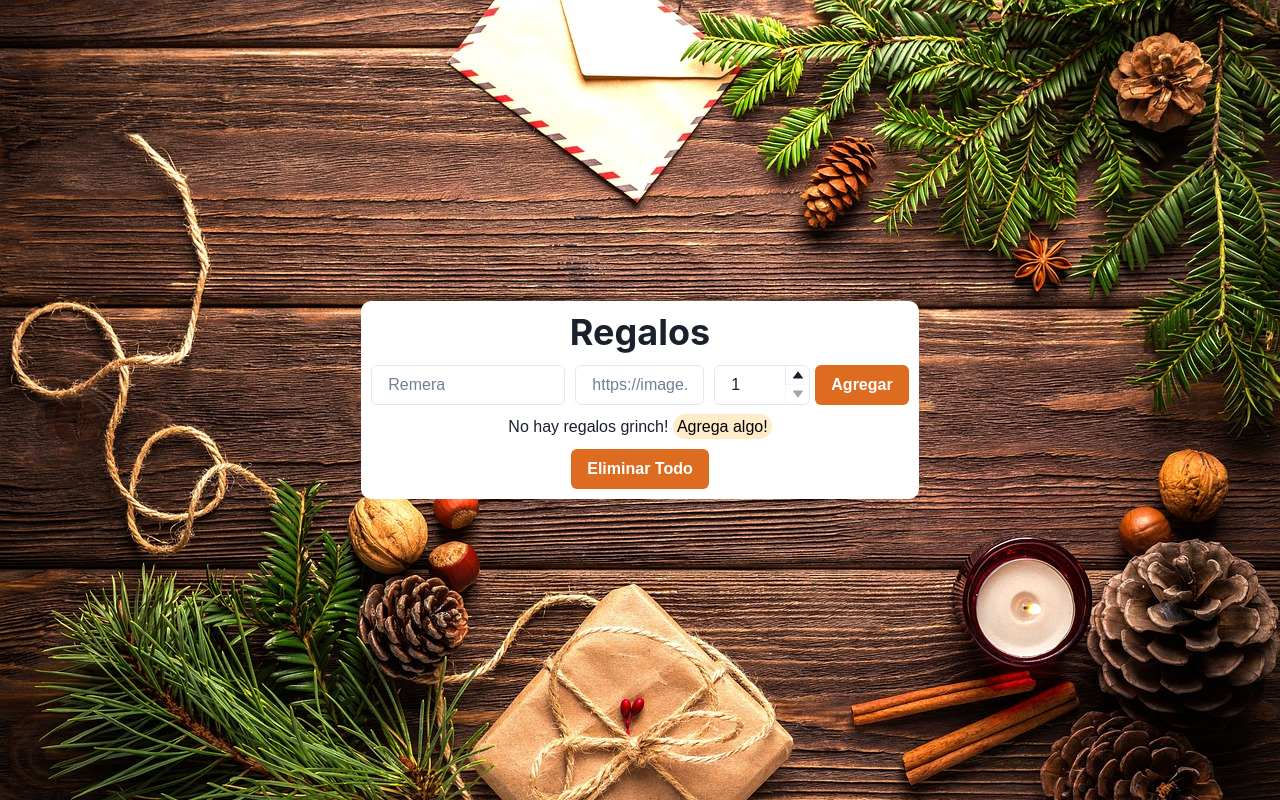
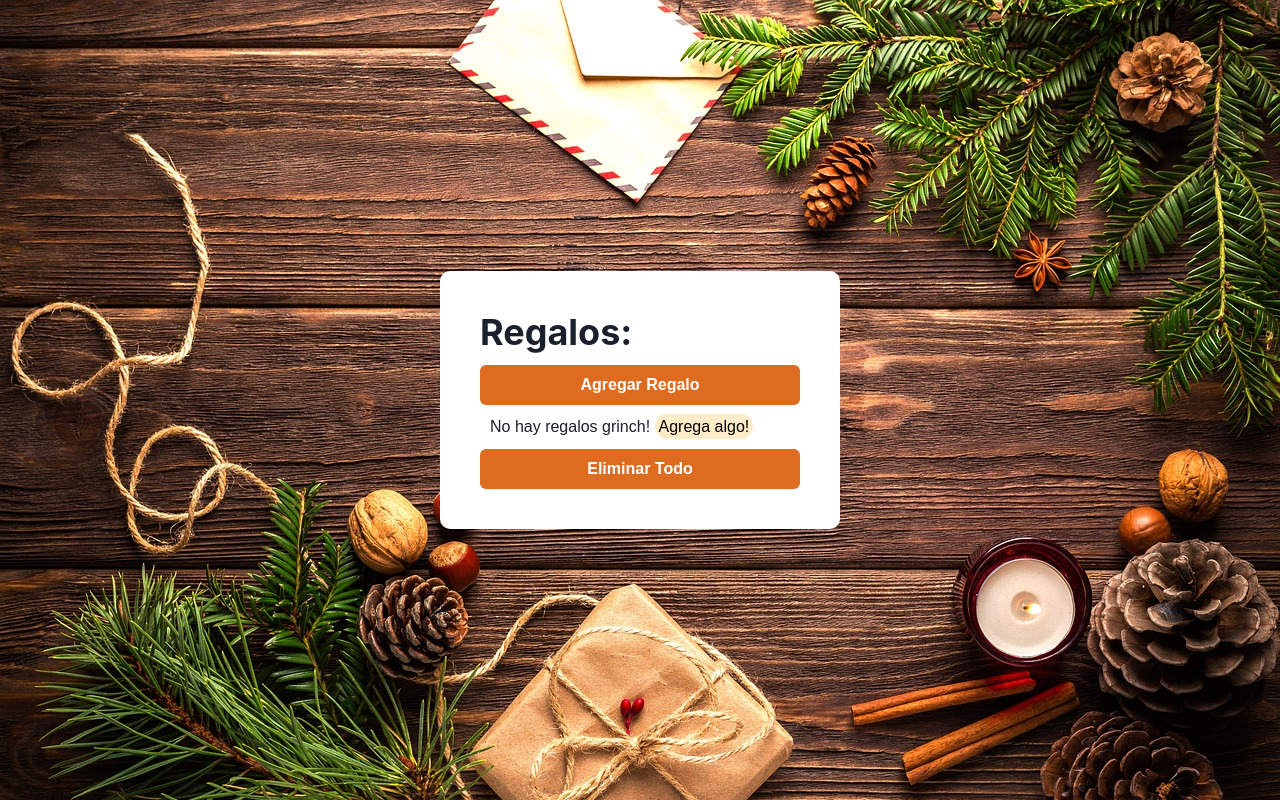
Before and after one commit to matisal10/gift-list, a React (Vite) app: page / in a window 1280 px wide. Built offline with nearby package versions, Linux system fonts and the light colour scheme.

Commit message:
add modal form and input receiver

```diff
--- a/src/App.tsx
+++ b/src/App.tsx
@@ -1,11 +1,21 @@
 import { useEffect, useState } from 'react'
 import './index.css'
-import { Button } from '@chakra-ui/react'
+import { Button, useDisclosure } from '@chakra-ui/react'
 import { Input } from '@chakra-ui/react'
 import { Heading } from '@chakra-ui/react'
 import { Highlight } from '@chakra-ui/react'
 import { NumberInput, NumberInputField, NumberInputStepper, NumberIncrementStepper, NumberDecrementStepper } from '@chakra-ui/react'
 import { Image } from '@chakra-ui/react'
+import {
+  Modal,
+  ModalOverlay,
+  ModalContent,
+  ModalHeader,
+  ModalFooter,
+  ModalBody,
+  ModalCloseButton,
+} from '@chakra-ui/react'
+import { Text } from '@chakra-ui/react'
 
 function App() {
   const initialItems = () => {
@@ -23,8 +33,9 @@ function App() {
   const [gift, setGift] = useState("");
   const [quantity, setQuantity] = useState(1);
   const [link, setLink] = useState('');
+  const [receiver, setReceiver] = useState('');
   const [error, setError] = useState('');
-
+  const { isOpen, onOpen, onClose } = useDisclosure()
 
   useEffect(() => {
     if (items.length != 0) {
@@ -57,12 +68,14 @@ function App() {
         setLink('')
         setGift("");
         setQuantity(1);
+        setReceiver('')
         setError("");
       } else {
-        const newItem = { gift: gift, link: link, quantity: quantity };
+        const newItem = { gift: gift, link: link, quantity: quantity, receiver: receiver };
         setItems([...items, newItem]);
         setGift("");
         setLink('')
+        setReceiver('')
         setQuantity(1);
         setError("");
       }
@@ -74,21 +87,30 @@ function App() {
     <>
       <div className="App">
         <div className='container'>
-          <Heading as='h1' size='xl' noOfLines={1}>Regalos</Heading>
-          <form style={{ paddingTop: '10px', display: 'flex' }}>
-            <Input style={{ marginRight: '10px' }} htmlSize={15} width='auto' type="text" value={gift}
+            <Heading as='h1' size='xl' noOfLines={1}>Regalos:</Heading>
+            <Button onClick={onOpen} style={{ marginTop: '10px' }} colorScheme='orange'>Agregar Regalo</Button>
+            <Modal isOpen={isOpen} onClose={onClose}>
+              <ModalOverlay />
+              <ModalContent>
+                <ModalCloseButton />
+                <ModalBody>
+                  <form className='form'>
+                    <Input style={{ marginBottom: '10px' }} htmlSize={15} width='auto' type="text" value={gift}
                       placeholder='Remera'
                       onChange={(e) => setGift(e.target.value)} />
-            <Input style={{ marginRight: '10px' }} htmlSize={8} width='auto' type="text" value={link}
+                    <Input style={{ marginBottom: '10px' }} htmlSize={15} width='auto' type="text" value={link}
                       placeholder='https://image...'
                       onChange={(e) => setLink(e.target.value)} />
-            <NumberInput size='md' maxW={24} defaultValue={quantity} min={1} onChange={(_, value) => setQuantity(value)}>
+                    <NumberInput size='md' style={{ marginBottom: '10px' }} maxW='200px' defaultValue={quantity} min={1} onChange={(_, value) => setQuantity(value)}>
                       <NumberInputField />
                       <NumberInputStepper>
                         <NumberIncrementStepper />
                         <NumberDecrementStepper />
                       </NumberInputStepper>
                     </NumberInput>
+                    <Input style={{ marginBottom: '10px' }} htmlSize={15} width='auto' type="text" value={receiver}
+                      placeholder='Destinatario'
+                      onChange={(e) => setReceiver(e.target.value)} />
                     <Button colorScheme='orange' style={{ marginLeft: '5px' }} onClick={addGift}>Agregar</Button>
                   </form>
                   {error && (
@@ -101,6 +123,9 @@ function App() {
                       </Highlight>
                     </div>
                   )}
+                </ModalBody>
+              </ModalContent>
+            </Modal>
             <div>
               {items.length !== 0 ?
                 <ul className='list'>
@@ -108,9 +133,11 @@ function App() {
                     items.map((item: any, index: any) => (
                       <div key={index} className='containerLi'>
                         <li className='itemList'>
-                        {/* <img src={item.link} width={'40px'} alt="" style={item.link ? { paddingRight: '5px' } : {paddingRight: '5px' ,backgroundColor:'gray'}} /> */}
-                        <Image src={item.link} fallbackSrc='https://via.placeholder.com/40' alt='Imagen regalo' boxSize='40px' objectFit='cover' style={{ paddingRight: '5px' } } />
-                        {item.gift} (Cantidad: {item.quantity})
+                          <Image src={item.link} fallbackSrc='https://via.placeholder.com/40' alt='Imagen regalo' boxSize='40px' objectFit='cover' style={{ paddingRight: '5px' }} />
+                          <div>
+                            <Text fontSize='lg' as='b'>{item.gift}</Text> X{item.quantity}
+                            <Text fontSize='md'>{item.receiver}</Text>
+                          </div>
                         </li>
                         <Button colorScheme='orange' size='xs' onClick={() => deleteItem(index)}>X</Button>
                       </div>
@@ -128,7 +155,6 @@ function App() {
             </div>
             <Button colorScheme='orange' onClick={deleteAll}>Eliminar Todo</Button>
           </div>
-
       </div>
     </>
   )
--- a/src/index.css
+++ b/src/index.css
@@ -18,17 +18,33 @@
 body {
   /* background: none !important ; */
   /* background-color: white; */
-  background-image: url('./assets/christmas-1911637_1280.jpg') !important ;
+  background-image: url('./assets/christmas-1911637_1280.jpg') !important;
   background-repeat: no-repeat !important;
   background-size: cover !important;
   height: 100vh;
 }
 
 .container {
-  padding: 10px;
+  display: flex;
+  flex-direction: column;
+  align-content: center;
+  justify-content: center;
+  padding: 40px;
   background-color: white;
   border-radius: 10px;
+  text-align: left;
+  width: 400px;
+  justify-content: space-evenly;
 
+}
+
+.form {
+  padding-top: 10px;
+  display: flex;
+  flex-direction: column;
+  flex-wrap: wrap;
+  align-content: center;
+  justify-content: space-around;
 }
 
 .list {
@@ -39,12 +55,12 @@ ul {
   list-style: none;
 }
 
-.itemList{
+.itemList {
   display: flex;
   align-items: center;
 }
 
-.containerLi{
+.containerLi {
   display: flex;
   align-items: center;
   flex-direction: row;
@@ -53,8 +69,14 @@ ul {
   justify-content: space-between;
 }
 
-li{
+li {
   padding-right: 5px;
 }
 
 .containerForm {}
+
+@media (max-width: 438px){
+  .container{
+    width: 350px;
+  }
+}
```
Lines whose indentation alone changed are shown as unchanged.
